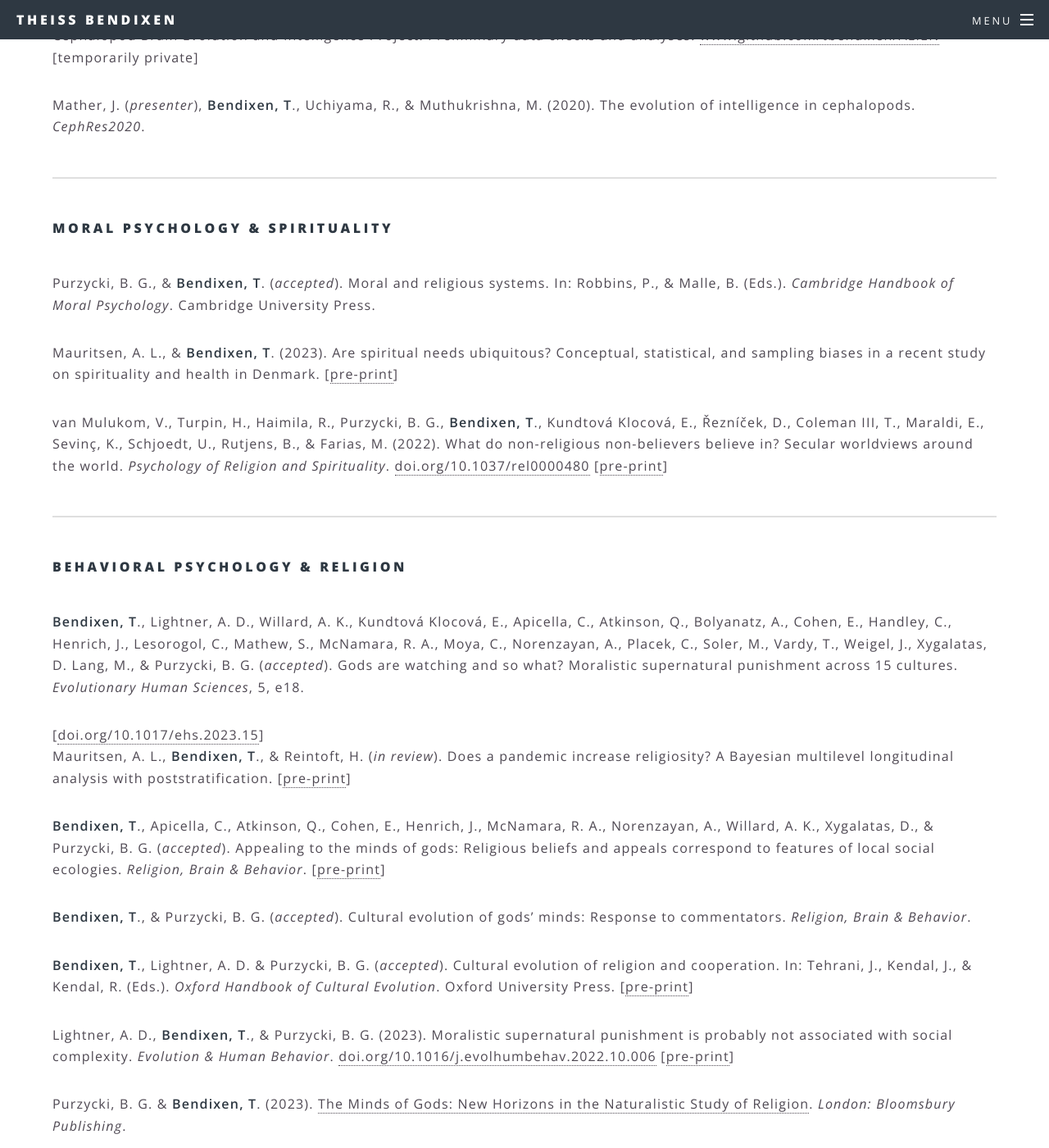
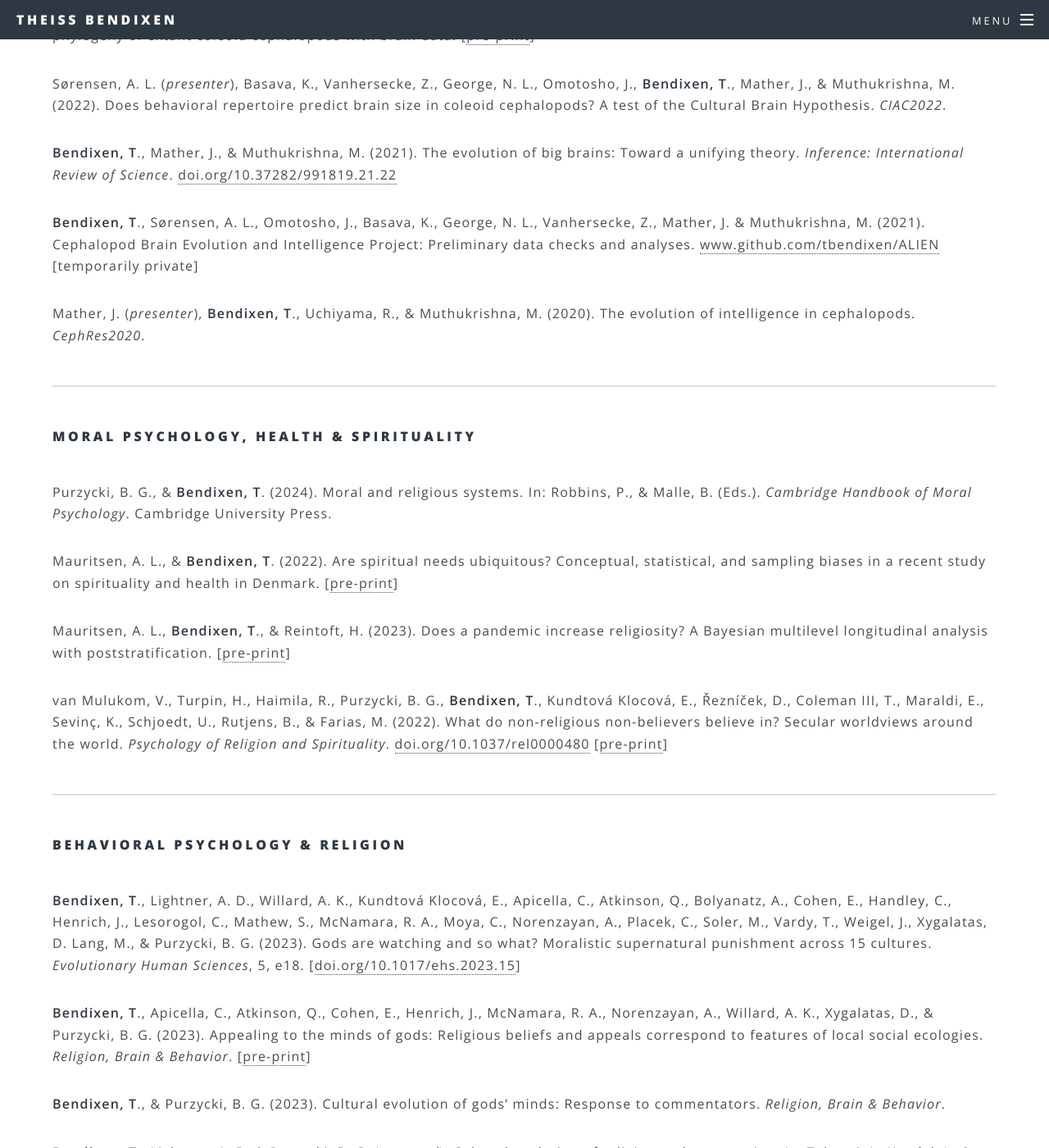
Before and after one commit to tbendixen/tbendixen.github.io, a Jekyll site: the page built from research.html, in a window 1280 px wide and 1400 px high, scrolled down 2871 px. Shown: the whole window at 82% size. Built offline with Jekyll 4.4.1, drawn with Linux system fonts in a browser that asks for light colours; some of the changed text lies outside the part shown.

Commit message:
Update research.html

```diff
--- a/research.html
+++ b/research.html
@@ -6,7 +6,7 @@ title: Research
 			<section>
 				<h2>Scientific publications</h2>
 				<p>Areas of research include quantitative methods & causal inference, conspiracy theories & science communication, meta-science,
-					evolution & intelligence, moral psychology & spirituality, behavioral psychology & religion.</p>
+					evolution & intelligence, moral psychology, health & spirituality, behavioral psychology & religion.</p>
 				<hr />
 				<h4>Quantitative methods & Causal inference</h4>
 				<br />
@@ -24,6 +24,9 @@ title: Research
 				<p>Petersen, L. H., <b>Bendixen, T</b>., Lightner, A.D., Reintoft, H., & van Mulukom, V. (<i>in prep.</i>).
 					Conspiracy ideation and well-being during a pandemic and across cultures.
 					<a href="https://osf.io/fz8xw/">www.osf.io/fz8xw/</a></p>
+				<p>Hoogeveen, S., Altay, S., Bendixen, T., Berniūnas, R., Bulbulia, J., Cheshin, A., ..., van Elk, M. (<i>in review</i>).
+				Does she still love and feel hungry? Afterlife continuity beliefs and religion across 24 countries.
+					[<a href="https://osf.io/preprints/psyarxiv/tvycp">pre-print</a>]</p>
 				<p><b>Bendixen, T</b>. & Purzycki, B. G. (2022). Cultural evolutionary psychology of belief.
 					In: Musolino, J., Sommer, J., & Hemmer, P. (Eds.). <i>The Cognitive Science of Belief</i>. Cambridge University Press.
 					[<a href="https://pure.au.dk/portal/files/287288727/cultural_evolutionary_psychology_of_belief.pdf">pre-print</a>]</p>
@@ -67,21 +70,27 @@ title: Research
 				<hr />
 				<h4>Evolution & Intelligence</h4>
 				<br />
-				<p>Sørensen, A.L.B. (<i>presenter</i>), Basava, K., Vanhersecke, Z., George, N., Omotosho, J., <b>Bendixen, T</b>., Mather, J., & Muthukrishna, M. (2022).
+				<p>Basava, K., <b>Bendixen, T</b>. Sørensen, A. L, George, N. L., Vanhersecke, Z., Omotosho, J., Mather, J., & Muthukrishna, M. (<i>in review</i>).
+					Coleoid cephalopods demonstrate asocial path to the evolution of big brains. [<a href="https://www.biorxiv.org/content/10.1101/2024.05.01.592020v1">pre-print</a>]</p>
+				<p>Basava, K., <b>Bendixen, T</b>. Sørensen, A. L, George, N. L., Vanhersecke, Z., Omotosho, J., Mather, J., & Muthukrishna, M. (<i>in review</i>).
+					A phylogeny of extant coleoid cephalopods with brain data. [<a href="https://www.biorxiv.org/content/10.1101/2024.04.29.591691v1">pre-print</a>]</p>
+				<p>Sørensen, A. L. (<i>presenter</i>), Basava, K., Vanhersecke, Z., George, N. L., Omotosho, J., <b>Bendixen, T</b>., Mather, J., & Muthukrishna, M. (2022).
 					Does behavioral repertoire predict brain size in coleoid cephalopods? A test of the Cultural Brain Hypothesis. <i>CIAC2022</i>.</p>
 				<p><b>Bendixen, T</b>., Mather, J., & Muthukrishna, M. (2021). The evolution of big brains: Toward a unifying theory.
 					<i>Inference: International Review of Science</i>.
 					<a href="https://doi.org/10.37282/991819.21.22">doi.org/10.37282/991819.21.22</a></p>
-				<p><b>Bendixen, T</b>., Sørensen, A. L. B., Omotosho, J., Basava, K., George, N., Vanhersecke, Z., Mather, J. & Muthukrishna, M. (2021).
+				<p><b>Bendixen, T</b>., Sørensen, A. L., Omotosho, J., Basava, K., George, N. L., Vanhersecke, Z., Mather, J. & Muthukrishna, M. (2021).
 				Cephalopod Brain Evolution and Intelligence Project: Preliminary data checks and analyses.
 				<a href="https://github.com/tbendixen/ALIEN">www.github.com/tbendixen/ALIEN</a> [temporarily private]</p>
 				<p>Mather, J. (<i>presenter</i>), <b>Bendixen, T</b>., Uchiyama, R., & Muthukrishna, M. (2020).
 					The evolution of intelligence in cephalopods. <i>CephRes2020</i>.</p>
 				<hr />
-				<h4>Moral psychology & Spirituality</h4>
+				<h4>Moral psychology, Health & Spirituality</h4>
 				<br />
-				<p>Purzycki, B. G., & <b>Bendixen, T</b>. (<i>accepted</i>). Moral and religious systems. In: Robbins, P., & Malle, B. (Eds.). <i>Cambridge Handbook of Moral Psychology</i>. Cambridge University Press.</p>
-				<p>Mauritsen, A. L., & <b>Bendixen, T</b>. (2023). Are spiritual needs ubiquitous? Conceptual, statistical, and sampling biases in a recent study on spirituality and health in Denmark. [<a href="https://psyarxiv.com/h4p32/">pre-print</a>]</p>
+				<p>Purzycki, B. G., & <b>Bendixen, T</b>. (2024). Moral and religious systems. In: Robbins, P., & Malle, B. (Eds.). <i>Cambridge Handbook of Moral Psychology</i>. Cambridge University Press.</p>
+				<p>Mauritsen, A. L., & <b>Bendixen, T</b>. (2022). Are spiritual needs ubiquitous? Conceptual, statistical, and sampling biases in a recent study on spirituality and health in Denmark. [<a href="https://psyarxiv.com/h4p32/">pre-print</a>]</p>
+				<p>Mauritsen, A. L., <b>Bendixen, T</b>., & Reintoft, H. (2023). Does a pandemic increase religiosity? A Bayesian multilevel longitudinal analysis with poststratification.
+					[<a href="https://psyarxiv.com/qsgej/">pre-print</a>]</p>
 				<p>van Mulukom, V., Turpin, H., Haimila, R., Purzycki, B. G., <b>Bendixen, T</b>., Kundtová Klocová, E., Řezníček, D., Coleman III, T., Maraldi, E., Sevinç, K., Schjoedt, U., Rutjens, B., & Farias, M. (2022).
 					What do non-religious non-believers believe in? Secular worldviews around the world. <i>Psychology of Religion and Spirituality</i>.
 				 	<a href="https://doi.org/10.1037/rel0000480">doi.org/10.1037/rel0000480</a>
@@ -89,13 +98,11 @@ title: Research
 				<hr />
 				<h4>Behavioral psychology & Religion</h4>
 				<br />
-				<p><b>Bendixen, T</b>., Lightner, A. D., Willard, A. K., Kundtová Klocová, E., Apicella, C., Atkinson, Q., Bolyanatz, A., Cohen, E., Handley, C., Henrich, J., Lesorogol, C., Mathew, S., McNamara, R. A., Moya, C., Norenzayan, A., Placek, C., Soler, M., Vardy, T., Weigel, J., Xygalatas, D. Lang, M., & Purzycki, B. G. (<i>accepted</i>).
-				Gods are watching and so what? Moralistic supernatural punishment across 15 cultures. <i>Evolutionary Human Sciences</i>, 5, e18. </p>[<a href="https://doi.org/10.1017/ehs.2023.15">doi.org/10.1017/ehs.2023.15</a>]
-				<p>Mauritsen, A. L., <b>Bendixen, T</b>., & Reintoft, H. (<i>in review</i>). Does a pandemic increase religiosity? A Bayesian multilevel longitudinal analysis with poststratification.
-					[<a href="https://psyarxiv.com/qsgej/">pre-print</a>]</p>
-				<p><b>Bendixen, T</b>., Apicella, C., Atkinson, Q., Cohen, E., Henrich, J., McNamara, R. A., Norenzayan, A., Willard, A. K., Xygalatas, D., & Purzycki, B. G. (<i>accepted</i>). Appealing to the minds of gods: Religious beliefs and appeals correspond to features of local social ecologies.
+				<p><b>Bendixen, T</b>., Lightner, A. D., Willard, A. K., Kundtová Klocová, E., Apicella, C., Atkinson, Q., Bolyanatz, A., Cohen, E., Handley, C., Henrich, J., Lesorogol, C., Mathew, S., McNamara, R. A., Moya, C., Norenzayan, A., Placek, C., Soler, M., Vardy, T., Weigel, J., Xygalatas, D. Lang, M., & Purzycki, B. G. (2023).
+				Gods are watching and so what? Moralistic supernatural punishment across 15 cultures. <i>Evolutionary Human Sciences</i>, 5, e18. [<a href="https://doi.org/10.1017/ehs.2023.15">doi.org/10.1017/ehs.2023.15</a>]</p>
+				<p><b>Bendixen, T</b>., Apicella, C., Atkinson, Q., Cohen, E., Henrich, J., McNamara, R. A., Norenzayan, A., Willard, A. K., Xygalatas, D., & Purzycki, B. G. (2023). Appealing to the minds of gods: Religious beliefs and appeals correspond to features of local social ecologies.
 					<i>Religion, Brain & Behavior</i>. [<a href="https://psyarxiv.com/tjn3e/">pre-print</a>]</p>
-				<p><b>Bendixen, T</b>., & Purzycki, B. G. (<i>accepted</i>). Cultural evolution of gods’ minds: Response to commentators. <i>Religion, Brain & Behavior</i>.</p>
+				<p><b>Bendixen, T</b>., & Purzycki, B. G. (2023). Cultural evolution of gods’ minds: Response to commentators. <i>Religion, Brain & Behavior</i>.</p>
 				<p><b>Bendixen, T</b>., Lightner, A. D. & Purzycki, B. G. (<i>accepted</i>). Cultural evolution of religion and cooperation. In: Tehrani, J., Kendal, J., & Kendal, R. (Eds.). <i>Oxford Handbook of Cultural Evolution</i>. Oxford University Press.
 				[<a href="https://osf.io/preprints/socarxiv/29at3/">pre-print</a>]</p>
 				<p>Lightner, A. D., <b>Bendixen, T</b>., & Purzycki, B. G. (2023). Moralistic supernatural punishment is probably not associated with social complexity.
```
